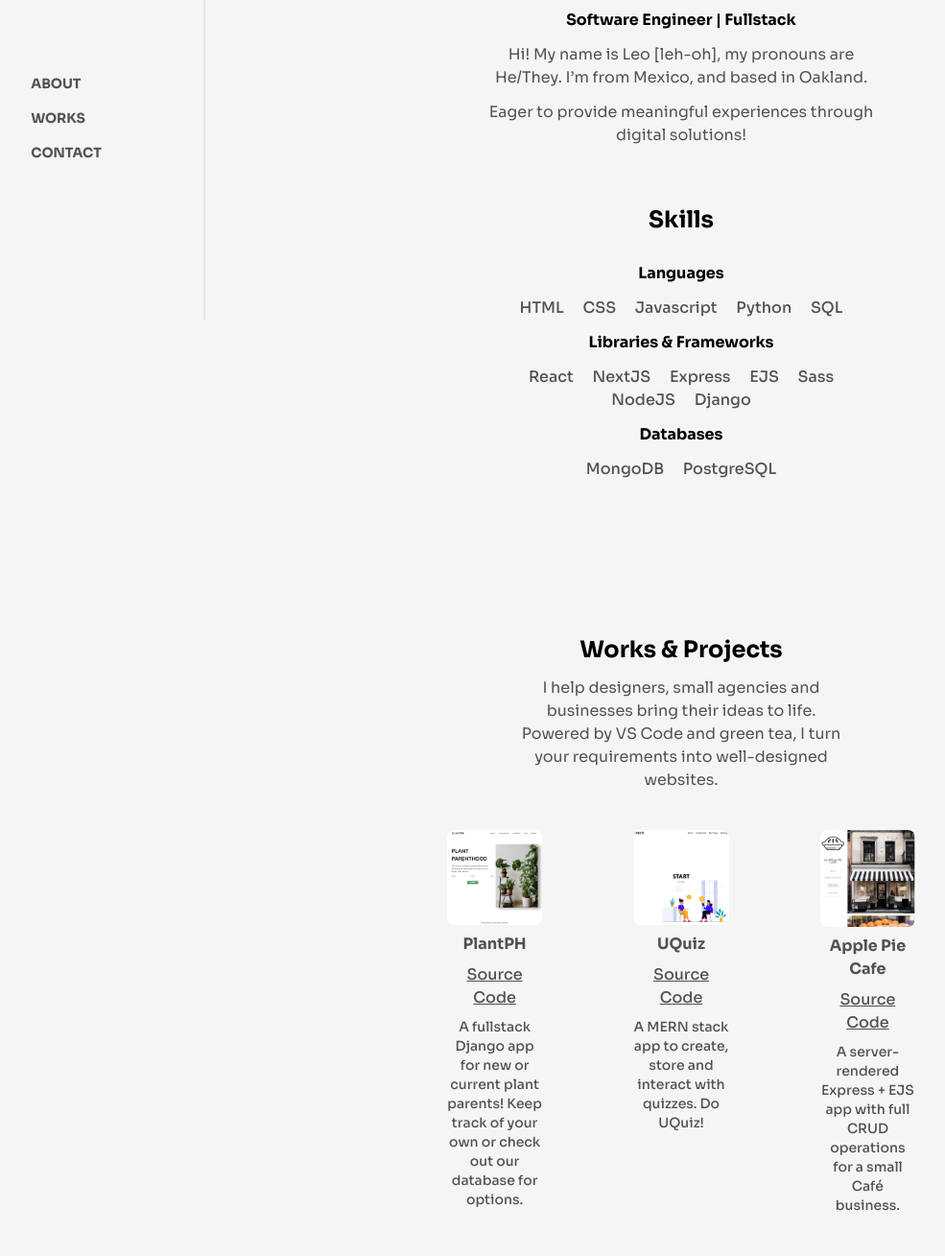
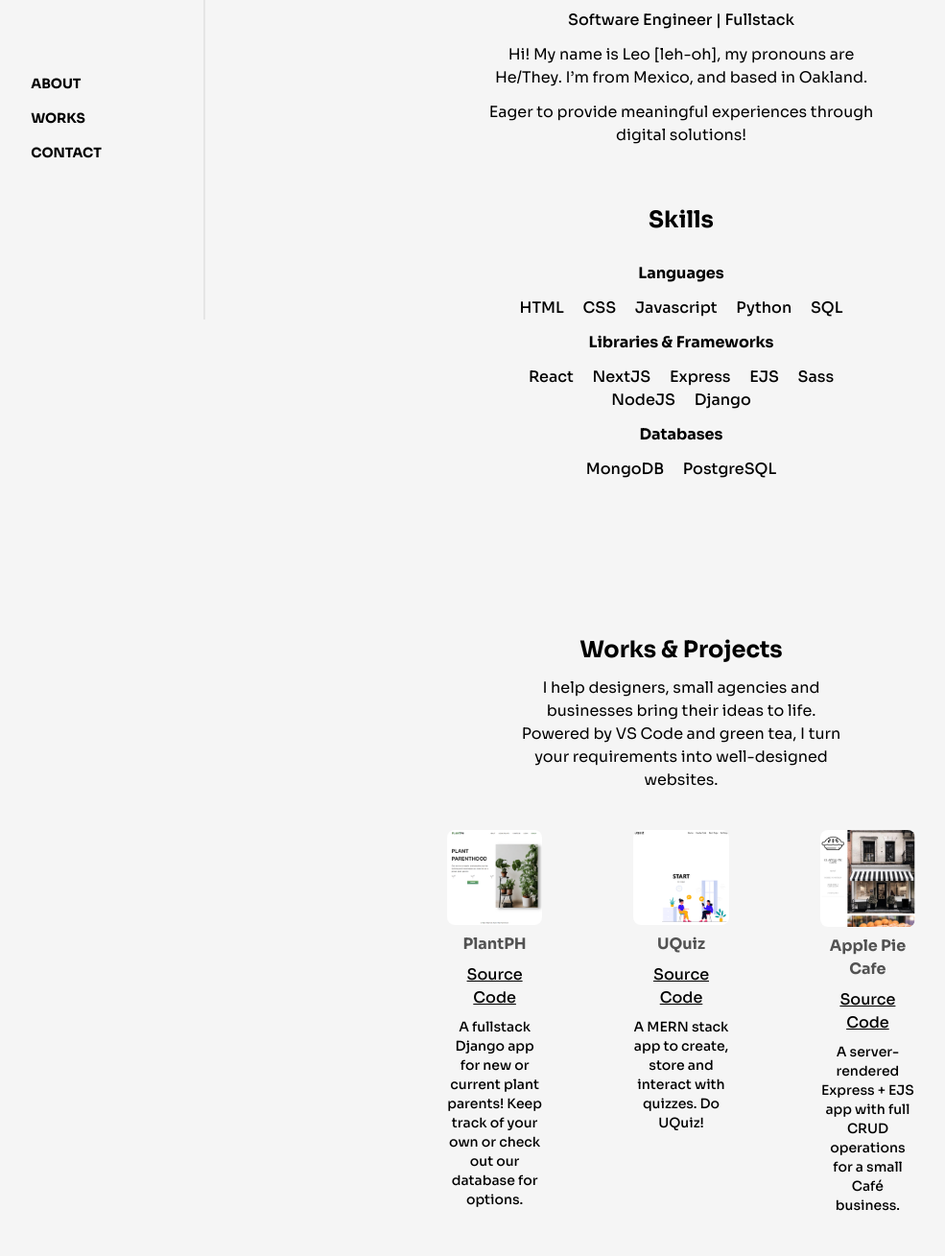
Before and after one commit to Eleoes/Portfolio, a website: page index.html in a window 1280 px wide. Shown: the part 467-1776 px from the top of the page at 96% size, without its empty margins (74-1059 px from the left). Drawn offline with Linux system fonts and the light colour scheme.

Commit message:
Sora font reversed

```diff
--- a/index.html
+++ b/index.html
@@ -4,7 +4,7 @@
     <meta charset="UTF-8">
     <meta http-equiv="X-UA-Compatible" content="IE=edge">
     <meta name="viewport" content="width=device-width, initial-scale=1.0">
-    <link href="https://fonts.googleapis.com/css2?family=Sora:wght@100;200;300-600;500;600;700;800&display=swap" rel="stylesheet">
+    <link href="https://fonts.googleapis.com/css2?family=Sora:wght@100;200;300;400;500;600;700;800&display=swap" rel="stylesheet">
     <link rel="stylesheet" href="./css/output.css"/>
     <title>Leonardo Escaroz</title>
 </head>
@@ -16,7 +16,7 @@
                     <span class="text-9xl text-black">日</span>
                 </a>
             </div>
-            <ul class="mt-24 text-neutral-600 font-bold text-sm uppercase space-y-4">
+            <ul class="mt-24 text-gray-600 font-bold text-sm uppercase space-y-4">
                 <li>
                     <a href="#about">About</a>
                 </li>
@@ -75,12 +75,12 @@
                         <span>Resume</span>
                         </a>
                     </div>
-                    <h2 class="font-bold">Software Engineer | Fullstack</h2>
-                    <p class="text-neutral-600">
+                    <h2 class="font-bold font-medium">Software Engineer | Fullstack</h2>
+                    <p class="text-gray-400">
                         Hi! My name is Leo [leh-oh], my pronouns are He/They.
                         I’m from Mexico, and based in Oakland.
                     </p>
-                    <p class="text-neutral-600 mb-12">
+                    <p class="text-gray-400 mb-12">
                         Eager to provide meaningful experiences through digital solutions!
                     </p>
                     <!-- skills -->
@@ -88,27 +88,27 @@
 
                     <span class="font-bold mx-auto">Languages</span>
                     <div class="mx-auto">
-                        <span class="text-neutral-600 font-medium px-2">HTML</span>
-                        <span class="text-neutral-600 font-medium px-2">CSS</span>
-                        <span class="text-neutral-600 font-medium px-2">Javascript</span>
-                        <span class="text-neutral-600 font-medium px-2">Python</span>
-                        <span class="text-neutral-600 font-medium px-2">SQL</span>
+                        <span class="text-gray-400 font-medium px-2">HTML</span>
+                        <span class="text-gray-400 font-medium px-2">CSS</span>
+                        <span class="text-gray-400 font-medium px-2">Javascript</span>
+                        <span class="text-gray-400 font-medium px-2">Python</span>
+                        <span class="text-gray-400 font-medium px-2">SQL</span>
                     </div>
 
                     <span class="font-bold mx-auto">Libraries & Frameworks</span>
                     <div class="mx-auto">
-                        <span class="text-neutral-600 font-medium px-2">React</span>
-                        <span class="text-neutral-600 font-medium px-2">NextJS</span>
-                        <span class="text-neutral-600 font-medium px-2">Express</span>
-                        <span class="text-neutral-600 font-medium px-2">EJS</span>
-                        <span class="text-neutral-600 font-medium px-2">Sass</span>
-                        <span class="text-neutral-600 font-medium px-2">NodeJS</span>
-                        <span class="text-neutral-600 font-medium px-2">Django</span>
+                        <span class="text-gray-400 font-medium px-2">React</span>
+                        <span class="text-gray-400 font-medium px-2">NextJS</span>
+                        <span class="text-gray-400 font-medium px-2">Express</span>
+                        <span class="text-gray-400 font-medium px-2">EJS</span>
+                        <span class="text-gray-400 font-medium px-2">Sass</span>
+                        <span class="text-gray-400 font-medium px-2">NodeJS</span>
+                        <span class="text-gray-400 font-medium px-2">Django</span>
                     </div>
                     <span class="font-bold mx-auto">Databases</span>
                     <div class="mx-auto items-center">
-                        <span class="text-neutral-600 font-medium px-2">MongoDB</span>
-                        <span class="text-neutral-600 font-medium px-2">PostgreSQL</span>
+                        <span class="text-gray-400 font-medium px-2">MongoDB</span>
+                        <span class="text-gray-400 font-medium px-2">PostgreSQL</span>
                     </div>
                 </div>
             </div>
@@ -119,7 +119,7 @@
                 <!-- top section  -->
                 <div class="flex flex-col gap-3 items-center">
                     <h2 class="font-bold text-2xl">Works & Projects</h2>
-                    <p class="md:mx-20 text-center text-neutral-600">
+                    <p class="md:mx-20 text-center text-gray-400">
                         I help designers, small agencies and businesses bring their ideas to
                         life. Powered by VS Code and green tea, I turn your requirements
                         into well-designed websites.
@@ -135,9 +135,9 @@
                         <img class="rounded-lg" src="./imgs/PlantPH.png" alt="Plant Parenthood App">
                     </a>
                     <span class="text-neutral-600 mt-2 font-bold hover:drop-shadow-none flex justify-center">PlantPH</span>
-                    <a class="text-neutral-600 pt-2 font-medium hover:drop-shadow-none flex justify-center underline underline-offset-1"
+                    <a class="text-gray-400 pt-2 font-medium hover:drop-shadow-none flex justify-center underline underline-offset-1"
                         href="https://github.com/Eleoes/plant_parenthood">Source Code</a>
-                    <p class="text-sm text-neutral-600 pt-2 font-medium hover:drop-shadow-none flex justify-center">
+                    <p class="text-sm text-gray-400 pt-2 font-medium hover:drop-shadow-none flex justify-center">
                         A fullstack Django app for new or current plant parents! Keep track of your own or check out our database for options.
                     </p>
                     </div>
@@ -150,9 +150,9 @@
                         <img class="rounded-lg" src="./imgs/UQuiz.png" alt="UQuiz App">
                     </a>
                     <span class="text-neutral-600 mt-2 font-bold hover:drop-shadow-none flex justify-center">UQuiz</span>
-                    <a class="text-neutral-600 pt-2 font-medium hover:drop-shadow-none flex justify-center underline underline-offset-1"
+                    <a class="text-gray-400 pt-2 font-medium hover:drop-shadow-none flex justify-center underline underline-offset-1"
                         href="https://github.com/Eleoes/UQuiz">Source Code</a>
-                    <p class="text-sm text-neutral-600 pt-2 font-medium hover:drop-shadow-none flex justify-center">
+                    <p class="text-sm text-gray-400 pt-2 font-medium hover:drop-shadow-none flex justify-center">
                         A MERN stack app to create, store and interact with quizzes. Do UQuiz!
                     </p>
                     </div>
@@ -165,9 +165,9 @@
                         <img class="rounded-lg" src="./imgs/ApplePieCafe.png" alt="Apple Pie Cafe App">
                     </a>
                     <span class="text-neutral-600 mt-2 font-bold hover:drop-shadow-none flex justify-center">Apple Pie Cafe</span>
-                    <a class="text-neutral-600 pt-2 font-medium hover:drop-shadow-none flex justify-center underline underline-offset-1"
+                    <a class="text-gray-400 pt-2 font-medium hover:drop-shadow-none flex justify-center underline underline-offset-1"
                         href="https://github.com/Eleoes/Apple-Pie-Cafe">Source Code</a>
-                    <p class="text-sm text-neutral-600 pt-2 font-medium hover:drop-shadow-none flex justify-center">
+                    <p class="text-sm text-gray-400 pt-2 font-medium hover:drop-shadow-none flex justify-center">
                         A server-rendered Express + EJS app with full CRUD operations for a small Café business.
                     </p>
                     </div>
@@ -180,11 +180,11 @@
                 <div class="flex flex-col gap-3 items-center">
                     <h2 class="font-bold text-2xl">Contact</h2>
                 </div>
-                <p class="mx-20 text-center text-neutral-600">
+                <p class="mx-20 text-center text-gray-400">
                     Send a word through my links below!
                 </p>
                 <div class="flex justify-between mt-12">
-                    <a class="h-10 w-10" href="https://www.linkedin.com/in/leonardo-escaroz-b1b47113b/">
+                    <a class="h-10 w-10" href="www.linkedin.com/in/leonardo-escaroz">
                         <img class="object-cover" src="./imgs/linkedin.png" alt="LinkedIn">
                     </a>
                     <a class="h-10 w-10" href="https://github.com/Eleoes">
```
